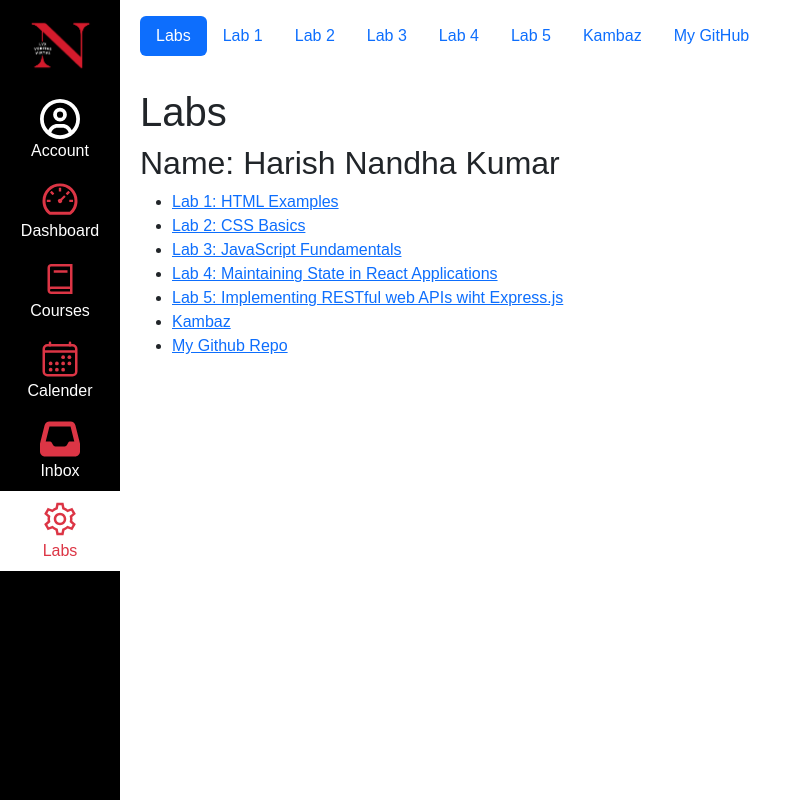
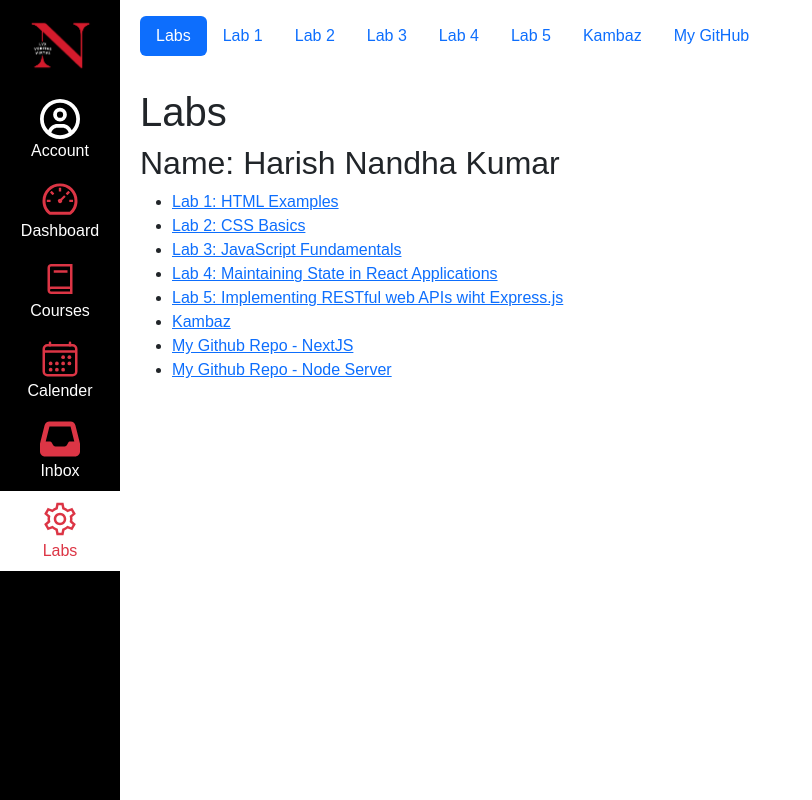
Before and after one commit to HarishNandhaKumar/kambaz-next-js, a Next.js app: page /Labs in a window 1280 px wide. Shown: the whole page, without its empty margins (0-812 px from the left). Built offline with nearby package versions, Linux system fonts and the light colour scheme.

Commit message:
feat: Added assignments and assignment editor with mongodb

```diff
--- a/src/app/Labs/page.tsx
+++ b/src/app/Labs/page.tsx
@@ -33,7 +33,11 @@ export default function Labs() {
                         </li>
                         <li>
                             <Link href="https://github.com/HarishNandhaKumar/kambaz-next-js.git" id="wd-lab3-link">
-                                My Github Repo </Link>
+                                My Github Repo - NextJS </Link>
+                        </li>
+                        <li>
+                            <Link href="https://github.com/HarishNandhaKumar/kambaz-node-server-app.git" id="wd-lab3-link">
+                                My Github Repo - Node Server </Link>
                         </li>
                     </ul>
             </div>
```
